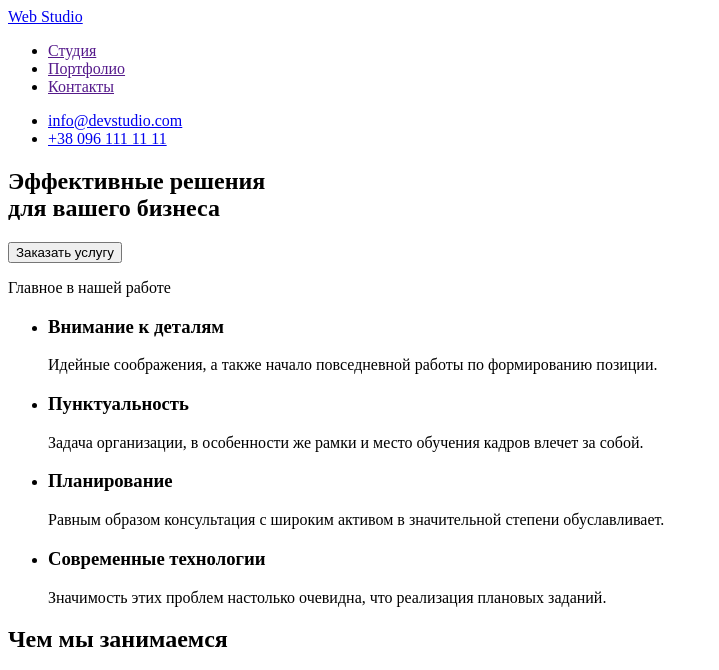
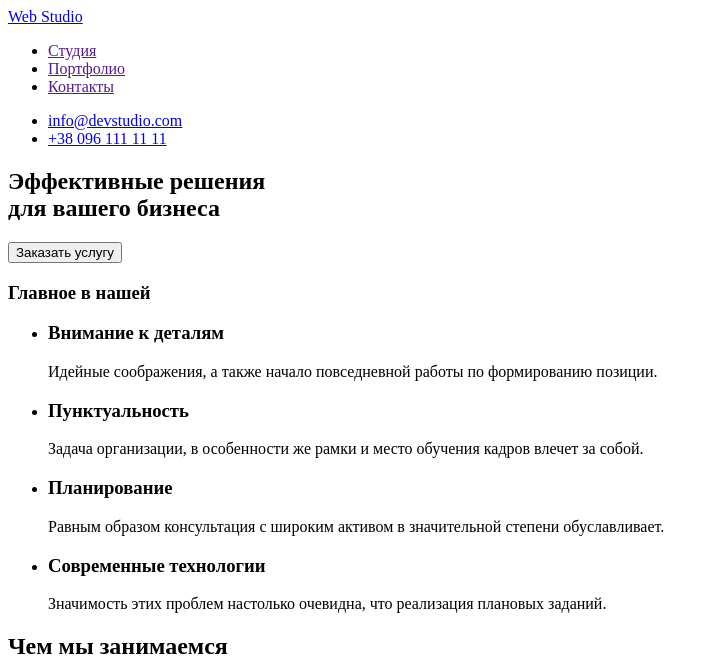
Before and after one commit to RomanKhorol/goit-markup-hw-01, a plain HTML site: page index.html in a window 1280 px wide. Shown: the top 670 px of the page, without its empty margins (0-719 px from the left). Drawn offline with Linux system fonts and the light colour scheme.

Commit message:
Change h3 instead p 35

```diff
--- a/index.html
+++ b/index.html
@@ -9,9 +9,7 @@
   <body>
     <header>
       <nav>
-        <a href="index.html">
-          Web Studio
-        </a>
+        <a href="index.html"> Web Studio </a>
         <ul>
           <li><a href="">Студия</a></li>
           <li><a href="">Портфолио</a></li>
@@ -22,7 +20,7 @@
         <li><a href="mailto">info@devstudio.com</a></li>
         <li><a href="tel:+380961111111">+38 096 111 11 11</a></li>
       </ul>
-      </header>
+    </header>
     <main>
       <section>
         <h1>
@@ -32,7 +30,7 @@
         <button type="button">Заказать услугу</button>
       </section>
       <section>
-        <p>Главное в нашей работе</p>
+        <h3>Главное в нашей</h3>
         <ul>
           <li>
             <h3>Внимание к деталям</h3>
@@ -93,17 +91,16 @@
       </section>
     </main>
     <footer>
-      <a href="index.html">
-        Web Studio
-      </a>
+      <a href="index.html"> Web Studio </a>
       <address>
         <p>г. Киев, пр-т Леси Украинки, 26</p>
         <ul>
           <li><a href="mailto">info@devstudio.com</a></li>
           <li>
-            <a href="tel:+380961111111">+38 096 111 11 11</a></li>
-          </ul>
-       </address>
+            <a href="tel:+380961111111">+38 096 111 11 11</a>
+          </li>
+        </ul>
+      </address>
     </footer>
   </body>
 </html>
```
